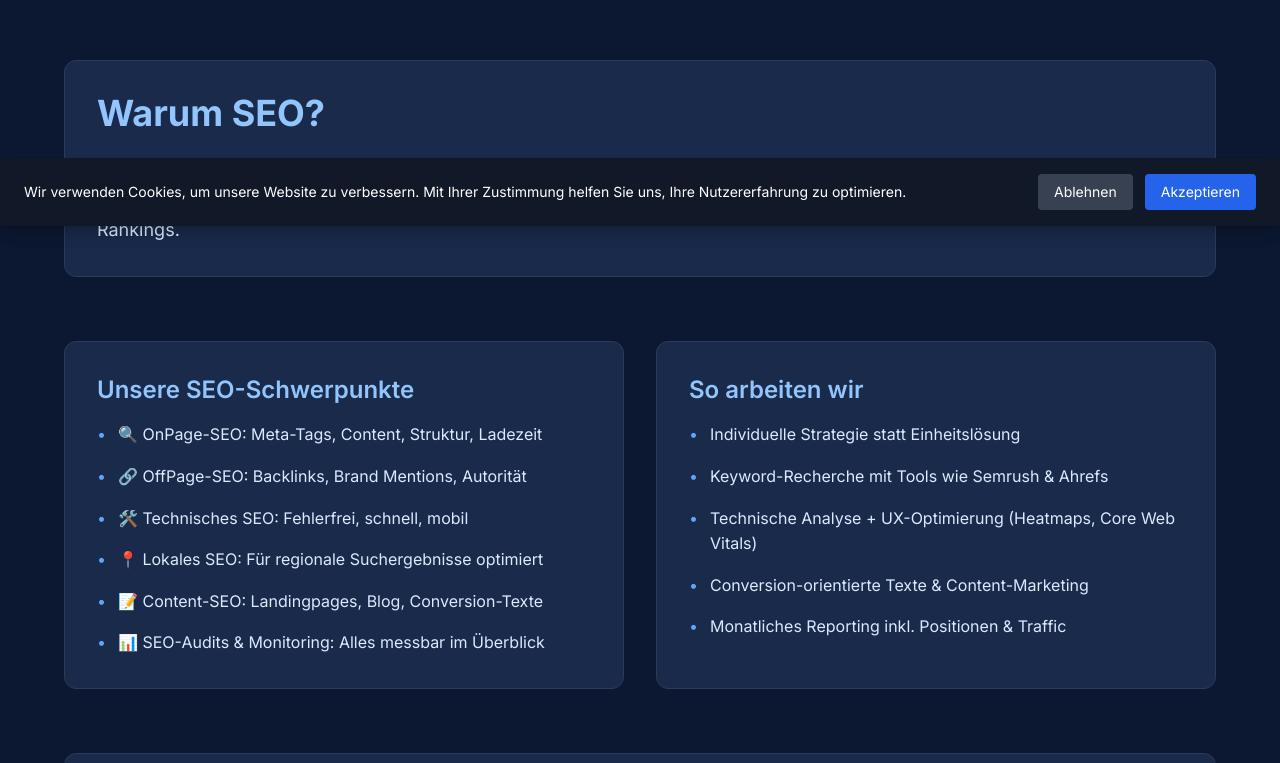
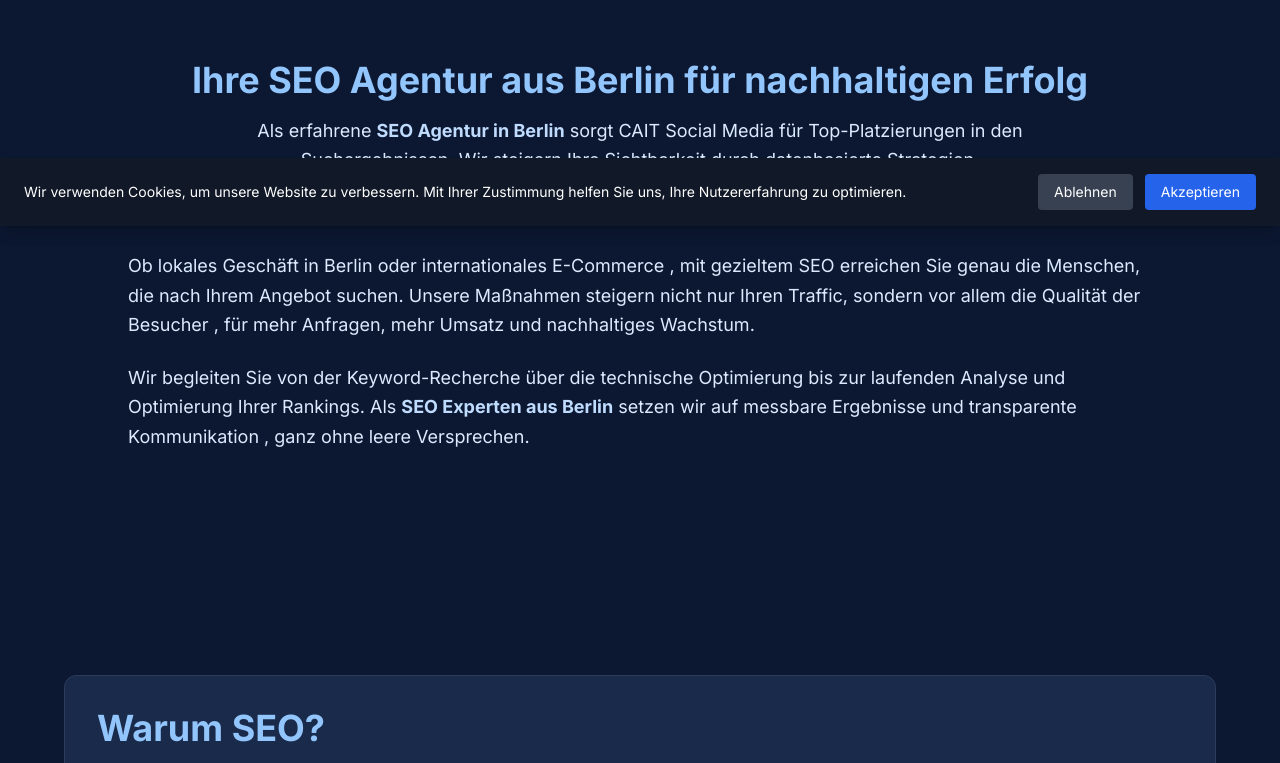
Before and after one commit to MuaazChihabiMMC/cait-website, a Next.js app: page /seo in a window 1280 px wide. Shown: the part 574-1337 px from the top of the page. Built offline with nearby package versions, Linux system fonts and the light colour scheme.

Commit message:
seo introtext

```diff
--- a/app/seo/page.tsx
+++ b/app/seo/page.tsx
@@ -7,6 +7,7 @@
 import SeoBenefits from '@/components/SeoBenefits';
 import SeoFaq from '@/components/SeoFaq';
 import AnimatedSection from '@/components/AnimatedSection';
+import SeoIntroText from '@/components/SeoIntroText'
 
 
 export const metadata = {
@@ -20,6 +21,7 @@
   return (
     <>
       <SeoHero />
+      <SeoIntroText />
 
       <AnimatedSection>
         <SeoPageExpanded />
--- /dev/null
+++ b/components/SeoIntroText.tsx
@@ -0,0 +1,45 @@
+'use client'
+import { motion } from 'framer-motion';
+
+export default function SeoIntro() {
+  return (
+    <section className="bg-[#0c1832] py-20 md:py-28 px-6">
+      <div className="max-w-5xl mx-auto">
+        <motion.div
+          initial={{ opacity: 0, y: 20 }}
+          whileInView={{ opacity: 1, y: 0 }}
+          viewport={{ once: true }}
+          transition={{ duration: 0.6 }}
+          className="text-center mb-12"
+        >
+          <h1 className="text-3xl md:text-4xl font-bold mb-4 text-blue-300">
+            Ihre SEO Agentur aus Berlin für nachhaltigen Erfolg
+          </h1>
+          <p className="text-lg text-blue-100 leading-relaxed max-w-3xl mx-auto">
+            Als erfahrene <strong className="text-blue-200">SEO Agentur in Berlin</strong> sorgt CAIT Social Media für Top-Platzierungen in den Suchergebnissen. Wir steigern Ihre Sichtbarkeit durch datenbasierte Strategien, technische Exzellenz und Inhalte, die Kunden wirklich erreichen.
+          </p>
+        </motion.div>
+
+        <div className="space-y-6 text-blue-100 text-lg leading-relaxed">
+          <motion.p
+            initial={{ opacity: 0, y: 20 }}
+            whileInView={{ opacity: 1, y: 0 }}
+            viewport={{ once: true }}
+            transition={{ duration: 0.6, delay: 0.1 }}
+          >
+            Ob lokales Geschäft in Berlin oder internationales E-Commerce , mit gezieltem SEO erreichen Sie genau die Menschen, die nach Ihrem Angebot suchen. Unsere Maßnahmen steigern nicht nur Ihren Traffic, sondern vor allem die Qualität der Besucher , für mehr Anfragen, mehr Umsatz und nachhaltiges Wachstum.
+          </motion.p>
+
+          <motion.p
+            initial={{ opacity: 0, y: 20 }}
+            whileInView={{ opacity: 1, y: 0 }}
+            viewport={{ once: true }}
+            transition={{ duration: 0.6, delay: 0.2 }}
+          >
+            Wir begleiten Sie von der Keyword-Recherche über die technische Optimierung bis zur laufenden Analyse und Optimierung Ihrer Rankings. Als <strong className="text-blue-200">SEO Experten aus Berlin</strong> setzen wir auf messbare Ergebnisse und transparente Kommunikation , ganz ohne leere Versprechen.
+          </motion.p>
+        </div>
+      </div>
+    </section>
+  );
+}
```
